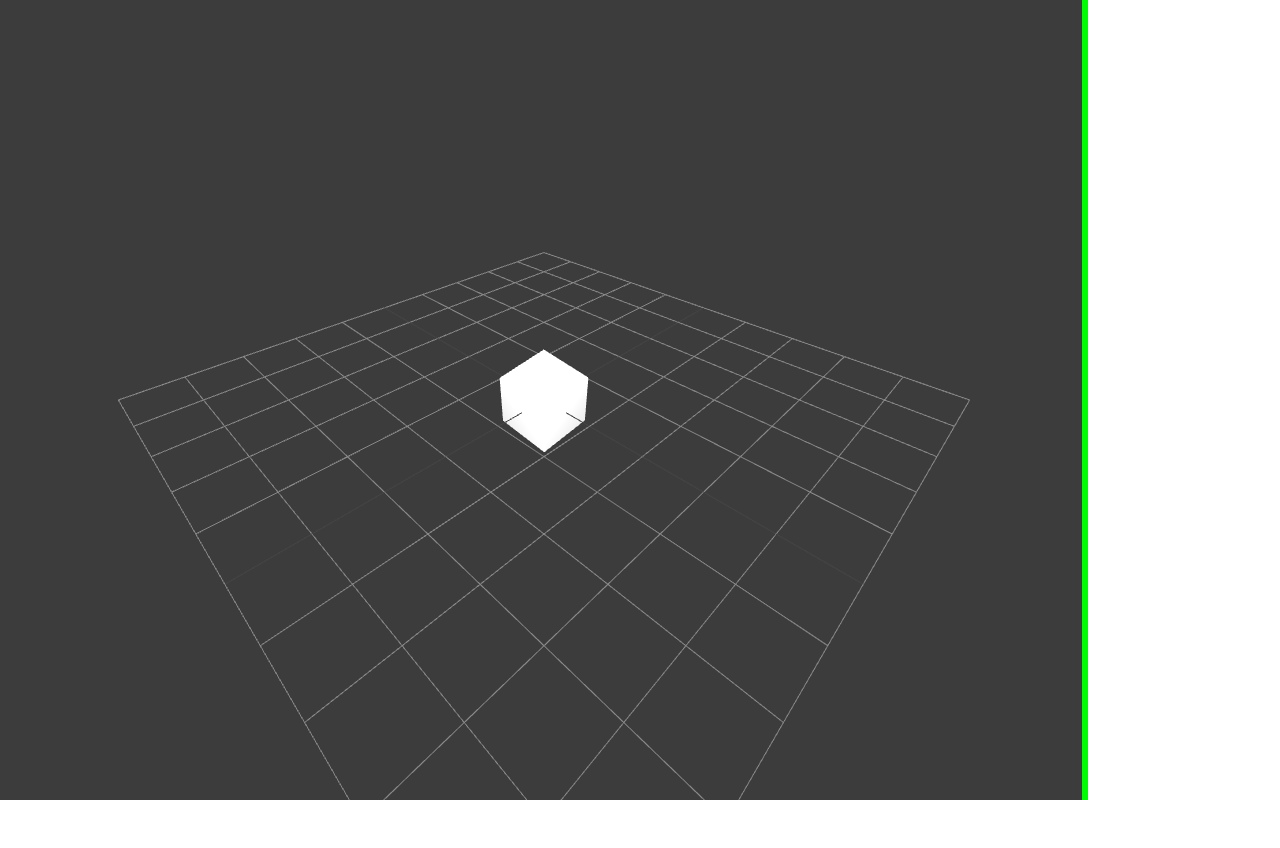
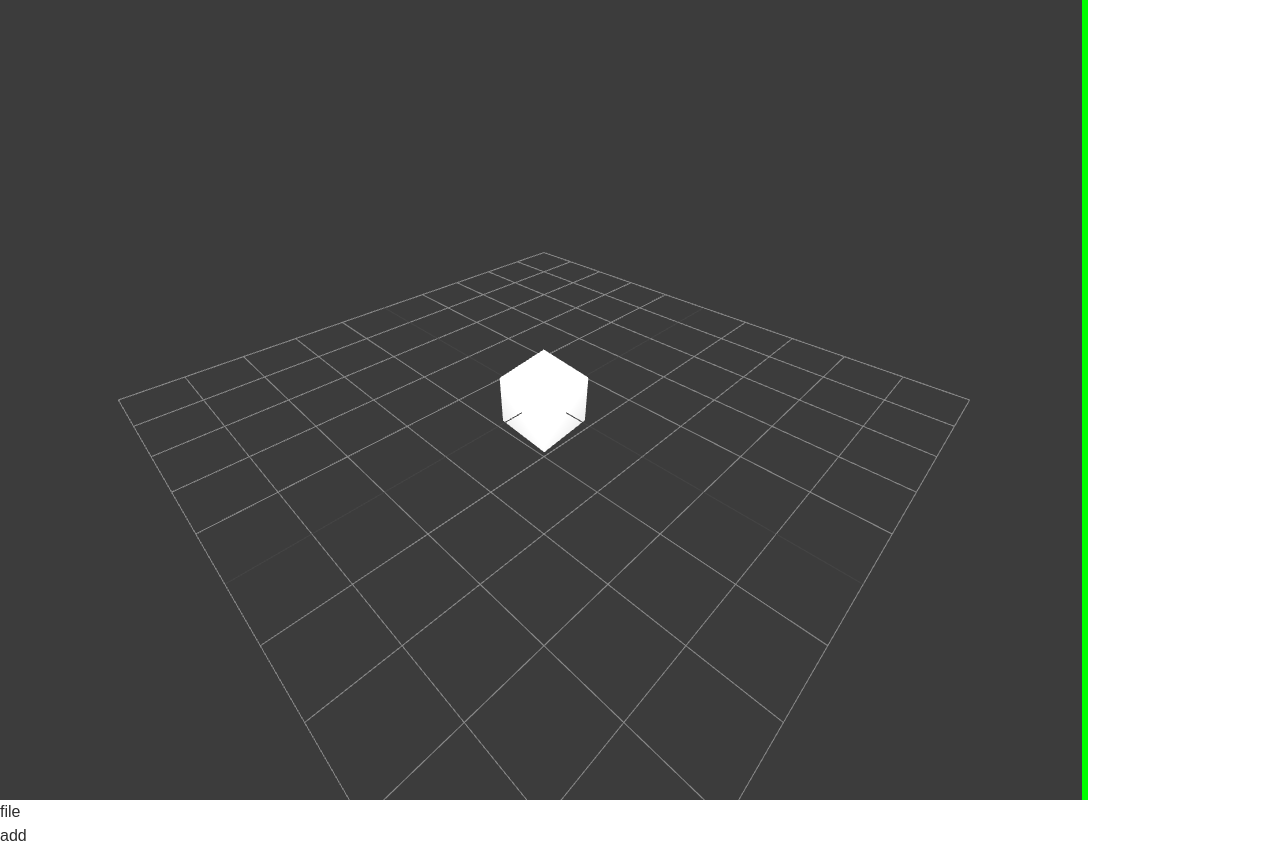
Before and after one commit to Patcybermind/transistor_to_chip_official, a Next.js app in the folder editor/: page / in a window 1280 px wide. Before the commit the page ends 800 px from the top, so only its background shows below. Built offline with nearby package versions, Linux system fonts and the light colour scheme.

Commit message:
basic buttons now work

```diff
--- a/editor/package.json
+++ b/editor/package.json
@@ -9,7 +9,7 @@
     "lint": "next lint"
   },
   "dependencies": {
-    "next": "15.0.3",
+    "next": "^15.0.3",
     "react": "19.0.0-rc-66855b96-20241106",
     "react-dom": "19.0.0-rc-66855b96-20241106",
     "three": "^0.170.0",
--- a/editor/src/app/page.js
+++ b/editor/src/app/page.js
@@ -1,12 +1,21 @@
 import ThreeScene from '../components/ThreeScene';
-
+//import './styles.css'; // Import the CSS file
+import { AddDropdown } from '../components/Dropdowns';
+import { FileDropdown } from '../components/Dropdowns'
+import React from 'react';
 
 export default function Home() {
   return (
     <div>
-
-    <ThreeScene />
-
-    </div>
+      <ThreeScene />
+      <div className="absolute top-0  flex space-x-4 p-4">
+        <FileDropdown />
+        <AddDropdown />
+      </div>
+      </div>
   );
 }
+
+function TopBar() {
+
+}
--- /dev/null
+++ b/editor/src/components/Dropdowns.js
@@ -0,0 +1,82 @@
+"use client"
+import React, { useState } from 'react';
+
+export function AddDropdown() {
+  const [isOpen, setIsOpen] = useState(false);
+
+return (
+    <div
+        className="relative inline-block text-left"
+        onMouseEnter={() => setIsOpen(true)}
+        onMouseLeave={() => setIsOpen(false)}
+    >
+        <div>
+            <button
+                type="button"
+                className="inline-flex justify-center w-full rounded-md  shadow-lg px-4 py-0.5 bg-3c3c3c text-sm font-medium text-white hover:bg-orange-500 focus:outline-none"
+            >
+                add
+            </button>
+        </div>
+
+        {isOpen && (
+            <div className="origin-top-right absolute left-0 mt-0  rounded-md w-40 shadow-lg bg-white ring-1 ring-black ring-opacity-5">
+                <div className="py-1" role="menu" aria-orientation="vertical" aria-labelledby="options-menu">
+
+                        <a
+
+                            href="#"
+                            className="block px-4 py-2 text-sm text-gray-700 hover:bg-gray-100"
+                            role="menuitem"
+                        >
+                            test
+                        </a>
+
+                </div>
+            </div>
+        )}
+    </div>
+);
+}
+
+export function FileDropdown() {
+    const [isOpen, setIsOpen] = useState(false);
+
+  return (
+      <div
+          className="relative inline-block text-left"
+          onMouseEnter={() => setIsOpen(true)}
+          onMouseLeave={() => setIsOpen(false)}
+      >
+          <div>
+              <button
+                  type="button"
+                  className="inline-flex justify-center w-full rounded-md  shadow-lg px-4 py-0.5 bg-3c3c3c text-sm font-medium text-white hover:bg-orange-500 focus:outline-none"
+              >
+                  file
+              </button>
+          </div>
+
+          {isOpen && (
+              <div className="origin-top-right absolute left-0 mt-0  rounded-md w-40 shadow-lg bg-white ring-1 ring-black ring-opacity-5">
+                  <div className="py-1" role="menu" aria-orientation="vertical" aria-labelledby="options-menu">
+
+                          <button
+
+                              onClick={TestLog}
+                              className="text-left block px-4 py-.5 w-40 text-sm text-gray-700 hover:bg-gray-100"
+                              role="menuitem"
+                          >
+                              test
+                          </button>
+
+                  </div>
+              </div>
+          )}
+      </div>
+  );
+}
+
+function TestLog () {
+    console.log("Test log worked!")
+}
```
Also changed, not shown: 1 other file (tests, documents, lock files or other folders).
